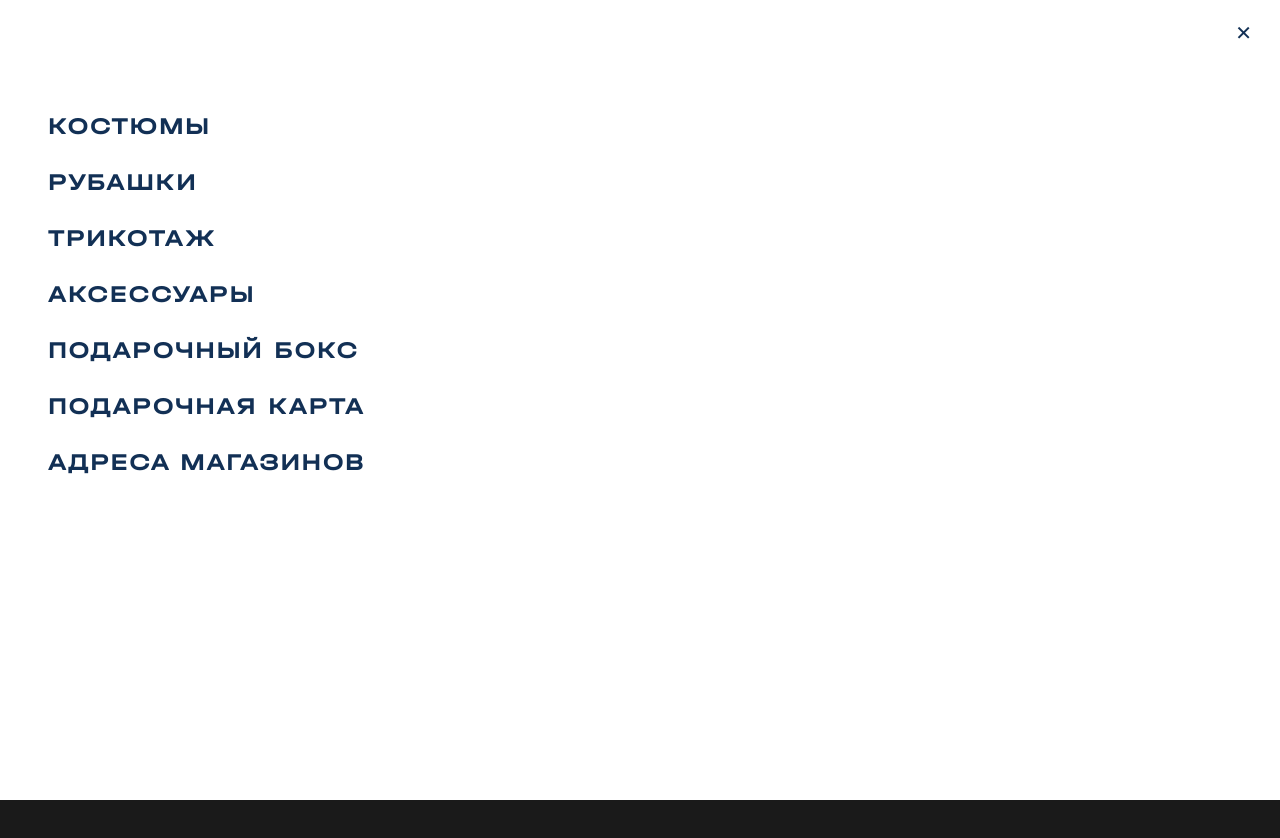
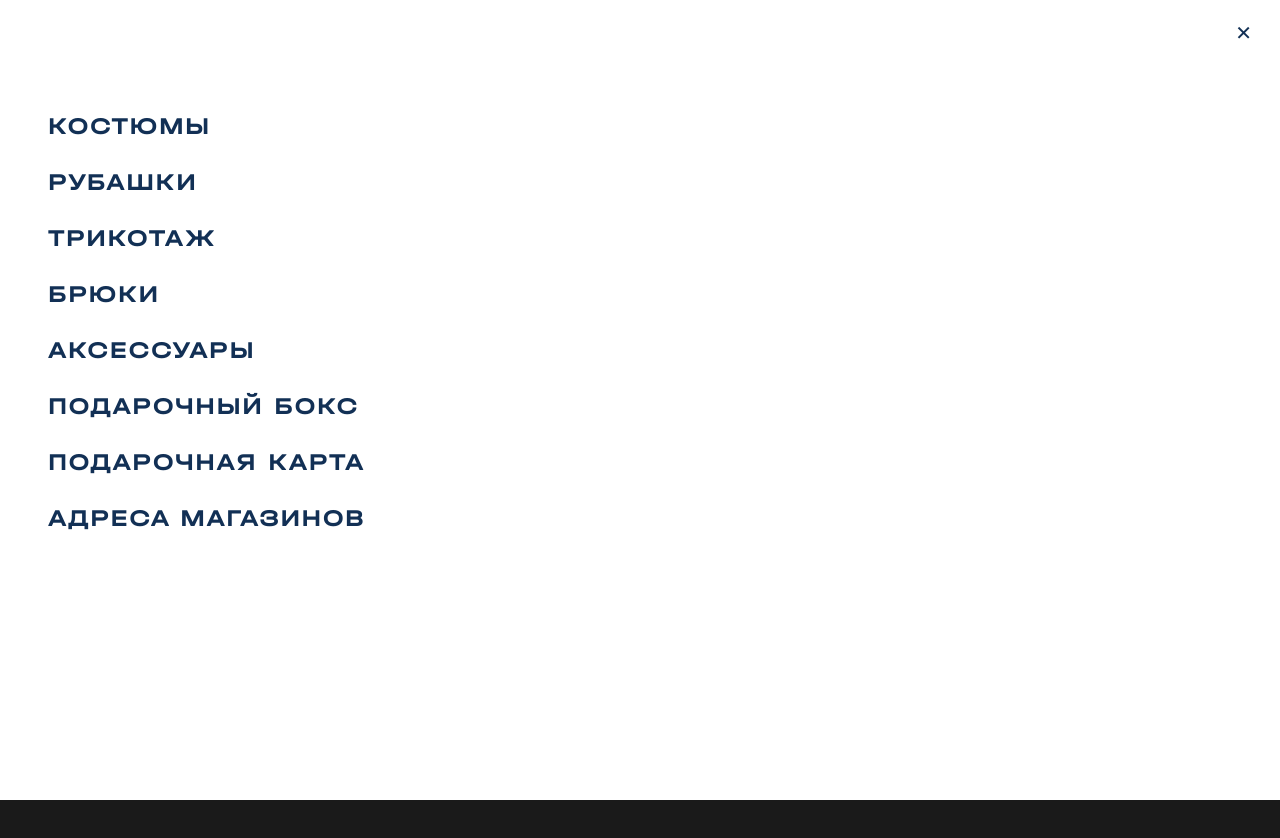
Before and after one commit to MardanBoutiques/frontend, a React (Vite) app: page / in a window 1280 px wide. Both pictures are taken after a click on the element 42 px from the left and 34 px from the top of the page. Shown: the top 838 px of the page. Built offline with nearby package versions, Linux system fonts and the light colour scheme; no server answers.

Commit message:
feat: add Брюки category to sidebar menu

```diff
--- a/src/components/navbar/NavBar.jsx
+++ b/src/components/navbar/NavBar.jsx
@@ -38,6 +38,7 @@ const NavBar = ({ children, forHome }) => {
           <a href="#" onClick={() => { navigate("/catalogue?category=suits"); setMenuOpen(false); }}>Костюмы</a>
           <a href="#" onClick={() => { navigate("/catalogue?category=shirts"); setMenuOpen(false); }}>Рубашки</a>
           <a href="#" onClick={() => { navigate("/catalogue?category=knitwear"); setMenuOpen(false); }}>Трикотаж</a>
+          <a href="#" onClick={() => { navigate("/catalogue?category=pants"); setMenuOpen(false); }}>Брюки</a>
           <a href="#" onClick={() => { navigate("/catalogue?category=accessories"); setMenuOpen(false); }}>Аксессуары</a>
           <a href="#" onClick={() => { navigate("/giftbox"); setMenuOpen(false); }}>Подарочный бокс</a>
           <a href="#" onClick={() => { navigate("/giftcard"); setMenuOpen(false); }}>Подарочная карта</a>
```
